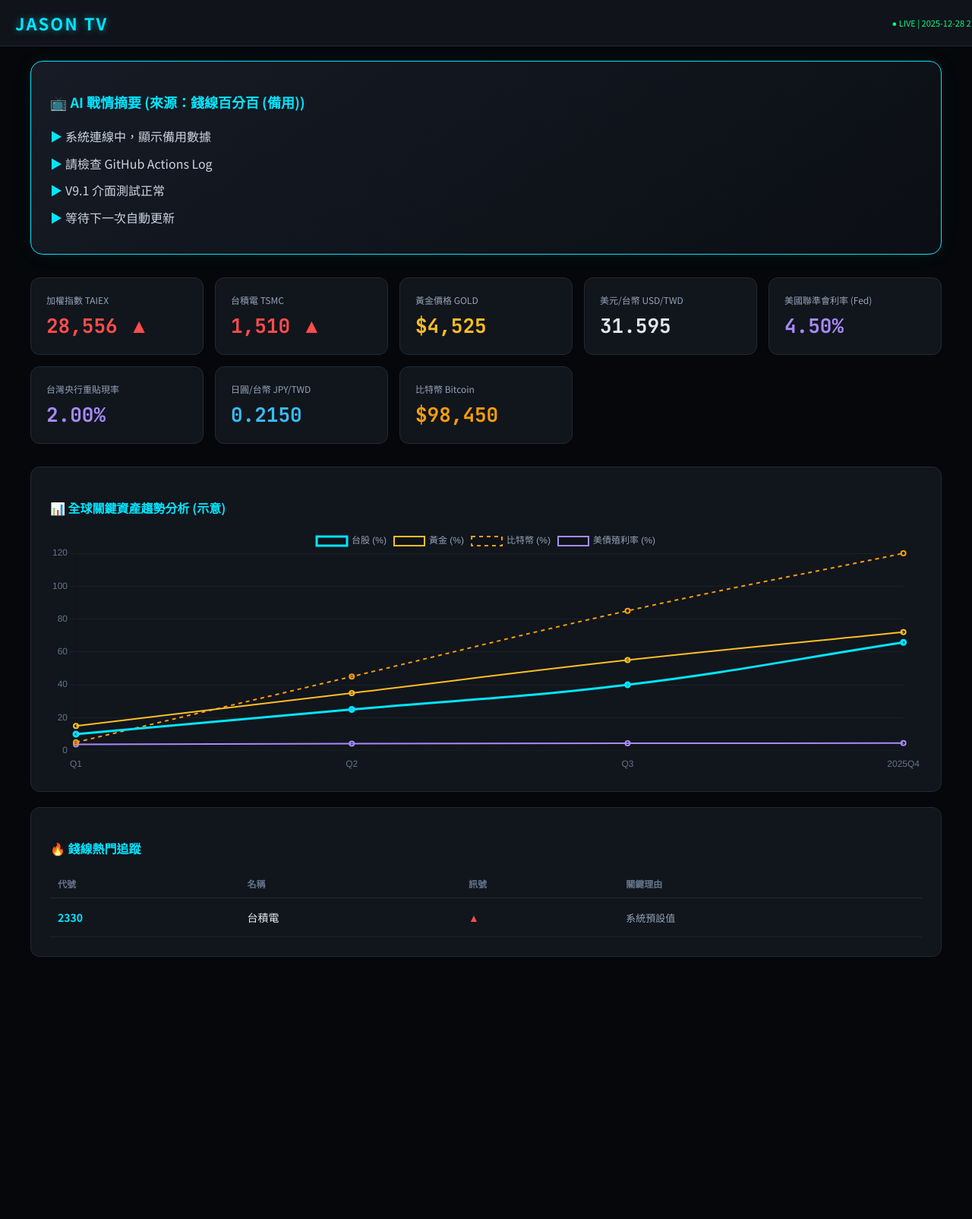
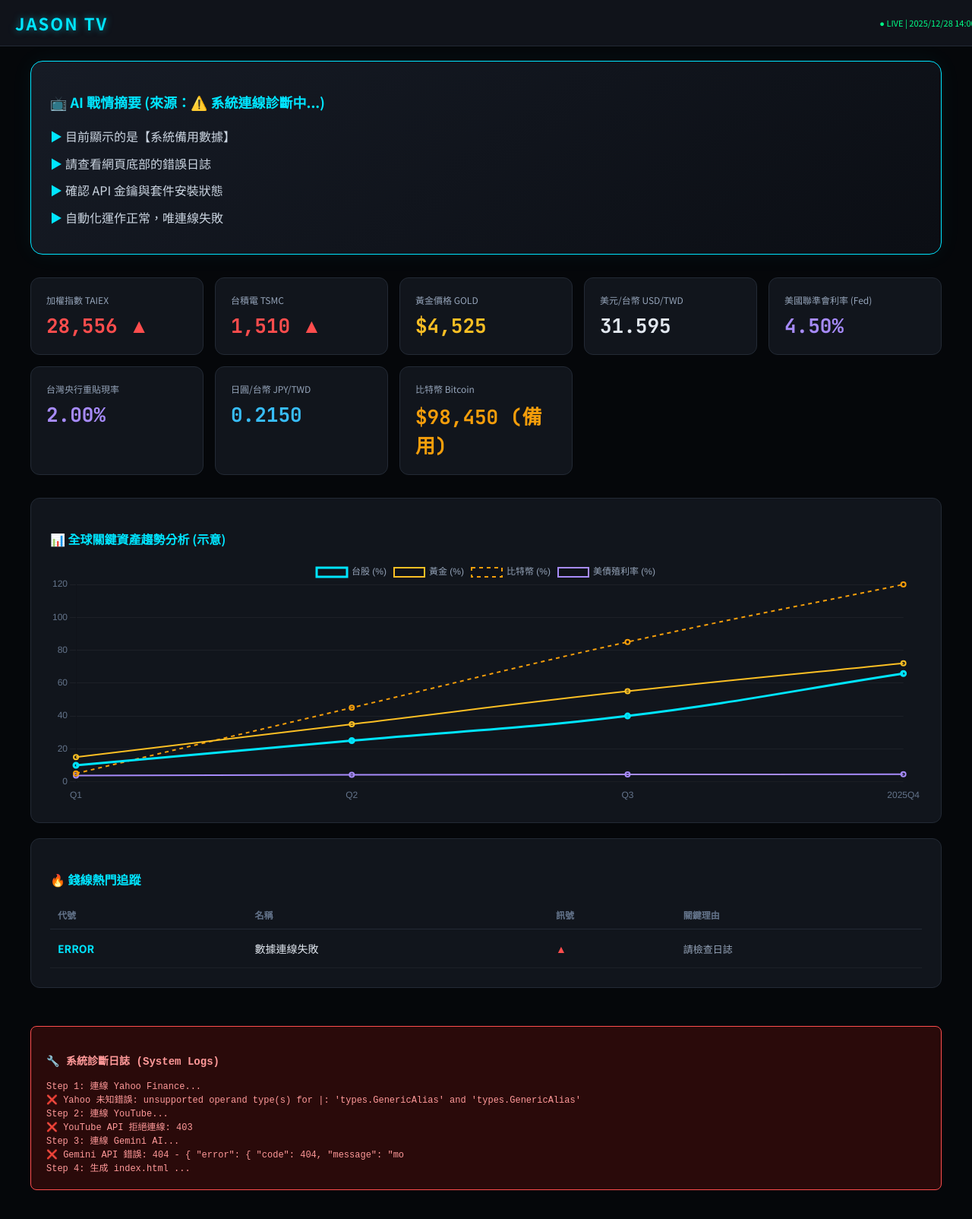
Before and after one commit to whyhuang/finance-dashboard-2, a plain HTML site: page index.html in a window 1280 px wide. Shown: the whole page at 76% size. Before the commit the page ends 1389 px from the top, so only its background shows below. Drawn offline with nearby package versions, Linux system fonts and the light colour scheme.

Commit message:
Auto update v9: Sun Dec 28 14:00:33 UTC 2025

```diff
--- a/index.html
+++ b/index.html
@@ -3,7 +3,7 @@
 <html lang="zh-TW">
 <head>
     <meta charset="UTF-8"><meta name="viewport" content="width=device-width, initial-scale=1.0">
-    <title>Jason TV v9.1 | Real-Time Dashboard</title>
+    <title>Jason TV v9.2 | Diagnostic</title>
     <script src="https://cdn.jsdelivr.net/npm/chart.js"></script>
     <link href="https://fonts.googleapis.com/css2?family=JetBrains+Mono:wght@700&family=Noto+Sans+TC:wght@400;700&display=swap" rel="stylesheet">
     <style>
@@ -22,14 +22,19 @@
         table { width: 100%; border-collapse: collapse; margin-top: 15px; }
         th { text-align: left; color: #64748b; font-size: 12px; border-bottom: 1px solid var(--border); padding: 10px; }
         td { padding: 15px 10px; border-bottom: 1px solid rgba(255,255,255,0.05); font-size: 14px; }
+        /* 錯誤日誌區塊 */
+        .debug-box { margin-top: 50px; padding: 20px; background: #2a0a0a; border: 1px solid #ff4d4d; color: #ff9999; font-family: monospace; font-size: 12px; border-radius: 8px; }
     </style>
 </head>
 <body>
-    <header><div class="logo">JASON TV</div><div style="color:#00ff88; font-size:11px;">● LIVE | 2025-12-28 21:46</div></header>
+    <header>
+        <div class="logo">JASON TV</div>
+        <div style="color:#00ff88; font-size:11px;" id="clock">● LIVE | Connecting...</div>
+    </header>
     <div class="container">
         <div class="hero">
-            <h2 style="color:var(--accent); margin-bottom:20px; font-size:18px; font-weight:bold;">📺 AI 戰情摘要 (來源：錢線百分百 (備用))</h2>
-            <div><div style="margin-bottom:10px; position:relative; padding-left:20px; line-height:1.6; color:#cbd5e1;"><span style="position:absolute; left:0; color:#00e5ff;">▶</span>系統連線中，顯示備用數據</div><div style="margin-bottom:10px; position:relative; padding-left:20px; line-height:1.6; color:#cbd5e1;"><span style="position:absolute; left:0; color:#00e5ff;">▶</span>請檢查 GitHub Actions Log</div><div style="margin-bottom:10px; position:relative; padding-left:20px; line-height:1.6; color:#cbd5e1;"><span style="position:absolute; left:0; color:#00e5ff;">▶</span>V9.1 介面測試正常</div><div style="margin-bottom:10px; position:relative; padding-left:20px; line-height:1.6; color:#cbd5e1;"><span style="position:absolute; left:0; color:#00e5ff;">▶</span>等待下一次自動更新</div></div>
+            <h2 style="color:var(--accent); margin-bottom:20px; font-size:18px; font-weight:bold;">📺 AI 戰情摘要 (來源：⚠️ 系統連線診斷中...)</h2>
+            <div><div style="margin-bottom:10px; position:relative; padding-left:20px; line-height:1.6; color:#cbd5e1;"><span style="position:absolute; left:0; color:#00e5ff;">▶</span>目前顯示的是【系統備用數據】</div><div style="margin-bottom:10px; position:relative; padding-left:20px; line-height:1.6; color:#cbd5e1;"><span style="position:absolute; left:0; color:#00e5ff;">▶</span>請查看網頁底部的錯誤日誌</div><div style="margin-bottom:10px; position:relative; padding-left:20px; line-height:1.6; color:#cbd5e1;"><span style="position:absolute; left:0; color:#00e5ff;">▶</span>確認 API 金鑰與套件安裝狀態</div><div style="margin-bottom:10px; position:relative; padding-left:20px; line-height:1.6; color:#cbd5e1;"><span style="position:absolute; left:0; color:#00e5ff;">▶</span>自動化運作正常，唯連線失敗</div></div>
         </div>
         <div class="grid">
             <div class="card"><div class="card-label">加權指數 TAIEX</div><div class="card-val" style="color:var(--up)">28,556 ▲</div></div>
@@ -39,7 +44,7 @@
             <div class="card"><div class="card-label">美國聯準會利率 (Fed)</div><div class="card-val" style="color:#a78bfa">4.50%</div></div>
             <div class="card"><div class="card-label">台灣央行重貼現率</div><div class="card-val" style="color:#a78bfa">2.00%</div></div>
             <div class="card"><div class="card-label">日圓/台幣 JPY/TWD</div><div class="card-val" style="color:#38bdf8">0.2150</div></div>
-            <div class="card"><div class="card-label">比特幣 Bitcoin</div><div class="card-val" style="color:#f59e0b">$98,450</div></div>
+            <div class="card"><div class="card-label">比特幣 Bitcoin</div><div class="card-val" style="color:#f59e0b">$98,450 (備用)</div></div>
         </div>
         <div class="panel">
             <h3 style="color:var(--accent); font-size:16px;">📊 全球關鍵資產趨勢分析 (示意)</h3>
@@ -47,10 +52,27 @@
         </div>
         <div class="panel">
             <h3 style="color:var(--accent); font-size:16px;">🔥 錢線熱門追蹤</h3>
-            <table><thead><tr><th>代號</th><th>名稱</th><th>訊號</th><th>關鍵理由</th></tr></thead><tbody><tr><td style='font-weight:bold; color:#00e5ff;'>2330</td><td>台積電</td><td style='color:#ff4d4d;'>▲</td><td style='color:#94a3b8; font-size:13px;'>系統預設值</td></tr></tbody></table>
+            <table><thead><tr><th>代號</th><th>名稱</th><th>訊號</th><th>關鍵理由</th></tr></thead><tbody><tr><td style='font-weight:bold; color:#00e5ff;'>ERROR</td><td>數據連線失敗</td><td style='color:#ff4d4d;'>▲</td><td style='color:#94a3b8; font-size:13px;'>請檢查日誌</td></tr></tbody></table>
+        </div>
+
+        <div class="debug-box">
+            <h3>🔧 系統診斷日誌 (System Logs)</h3>
+            Step 1: 連線 Yahoo Finance...<br>❌ Yahoo 未知錯誤: unsupported operand type(s) for |: 'types.GenericAlias' and 'types.GenericAlias'<br>Step 2: 連線 YouTube...<br>❌ YouTube API 拒絕連線: 403<br>Step 3: 連線 Gemini AI...<br>❌ Gemini API 錯誤: 404 - {
+  "error": {
+    "code": 404,
+    "message": "mo<br>Step 4: 生成 index.html ...
         </div>
     </div>
     <script>
+        // 即時時鐘腳本
+        function updateClock() {
+            const now = new Date();
+            const timeString = now.toLocaleString('zh-TW', { hour12: false });
+            document.getElementById('clock').innerHTML = '● LIVE | ' + timeString;
+        }
+        setInterval(updateClock, 1000);
+        updateClock();
+
         new Chart(document.getElementById('mainChart'), {
             type: 'line',
             data: {
```
